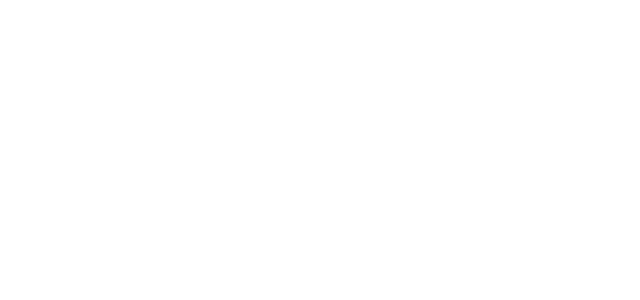
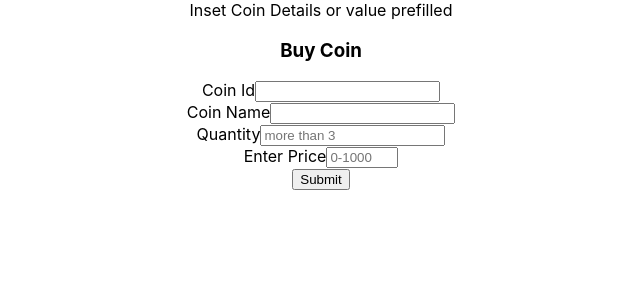
Before and after one commit to hackathonCoinDCX/ico, a React (Create React App) app: page /AvailableCoinForm in a window 1280 px wide. Before the commit this address had no page. Shown: the top 300 px of the page, without its empty margins (319-959 px from the left). Built offline with nearby package versions, Linux system fonts and the light colour scheme.

Commit message:
availableBuyCoins

```diff
--- a/src/App.js
+++ b/src/App.js
@@ -1,4 +1,3 @@
-import logo from './logo.svg';
 import './App.css';
 import HomePage from './components/HomePage'
 import SignUpDev from './components/SignUpDev'
@@ -7,6 +6,7 @@
 import LoginIn from './components/LoginIn'
 
 import { BrowserRouter, Route, Routes } from "react-router-dom";
+import AvailableCoinForm from './components/AvailableBuyCoin';
 
 function App() {
   return (
@@ -18,6 +18,7 @@
         <Route exact path="/LoginDev" element={<LoginDev/>}/>
         <Route exact path="/SignUpDev" element={<SignUpDev/>}/>
         <Route exact path="/SignUpIn" element={<SignUpIn/>}/>
+        <Route exact path="/AvailableCoinForm" element={<AvailableCoinForm/>}/>
       </Routes>
       </BrowserRouter>
     </div>
--- /dev/null
+++ b/src/components/AvailableBuyCoin.js
@@ -0,0 +1,101 @@
+import React from "react";
+
+
+class AvailableCoinForm extends React.Component {
+  constructor(props) {
+    super(props);
+    this.state = {
+      minQuantity: 3,
+      priceRangeMin: 0,
+      priceRangeMax: 1000,
+    };
+  }
+  handleChange = (event) => {
+    // alert(event.target.value)
+    this.setState({ [event.target.name]: event.target.value });
+  };
+  handleQuantityChange(event) {
+
+  }
+  handleSubmit = (event) => {
+    // if (this.state) {
+    //   console.log(this.state, "asdadsa");
+    //   alert("Form Submitted..." + this.state);
+    //   fetch("http://127.0.0.1:3001/submit-name", {
+    //     method: "POST",
+    //     headers: {
+    //       "Content-Type": "application/json",
+    //       "Access-Control-Allow-Origin": "*",
+    //     },
+    //     body: JSON.stringify(this.state),
+    //   })
+    //     .then((res) => {
+    //       console.log("ASDAD", res.json());
+    //       alert("Form Submitted..." + this.state);
+    //       return res.json();
+    //     })
+    //     .then((res) => {
+    //       if (res.ok) {
+    //         console.log("request sucess");
+    //         alert("asdankd ka d");
+    //         return res.json();
+    //       } else {
+    //         console.log("request fail");
+    //         throw new Error("something went wrong..");
+    //       }
+    //     })
+    //     .catch((err) => {
+    //       console.log(err);
+    //       console.log("error happed");
+    //     });
+    //   // event.preventDefault();
+    // }
+    console.log("request success");
+    console.log(event);
+    event.preventDefault();
+  };
+  render() {
+    return (
+      <div>
+        <div> Inset Coin Details or value prefilled</div>
+        <h3> Buy Coin</h3>
+        <form className="form-horizontal" onSubmit={this.handleSubmit}>
+          <div class="form-group">
+            <label for="">Coin Id</label>
+            <input type="text" />
+          </div>
+          <div class="form-group">
+            <label for="">Coin Name</label>
+            <input type="text" />
+          </div>
+          <div class="form-group">
+            <label for="">Quantity</label>
+            <input
+              type="number"
+              id="total-price"
+              min={this.state.minQuantity}
+              placeholder={"more than "+this.state.minQuantity}
+              onChange={this.handleQuantityChange.bind(this)}
+            />
+          </div>
+          <div class="form-group">
+            <label for="">Enter Price</label>
+            <input
+              type="number"
+              className="price-range"
+              id="total-price1"
+              min={this.state.priceRangeMin}
+              max={this.state.priceRangeMax}
+              placeholder={this.state.priceRangeMin+"-"+ this.state.priceRangeMax}
+              onChange={this.handleQuantityChange.bind(this)}
+            />
+          </div>
+          <div class="form-group">
+            <input type="submit" value="Submit" />
+          </div>
+        </form>
+      </div>
+    );
+  }
+}
+export default AvailableCoinForm;
```
